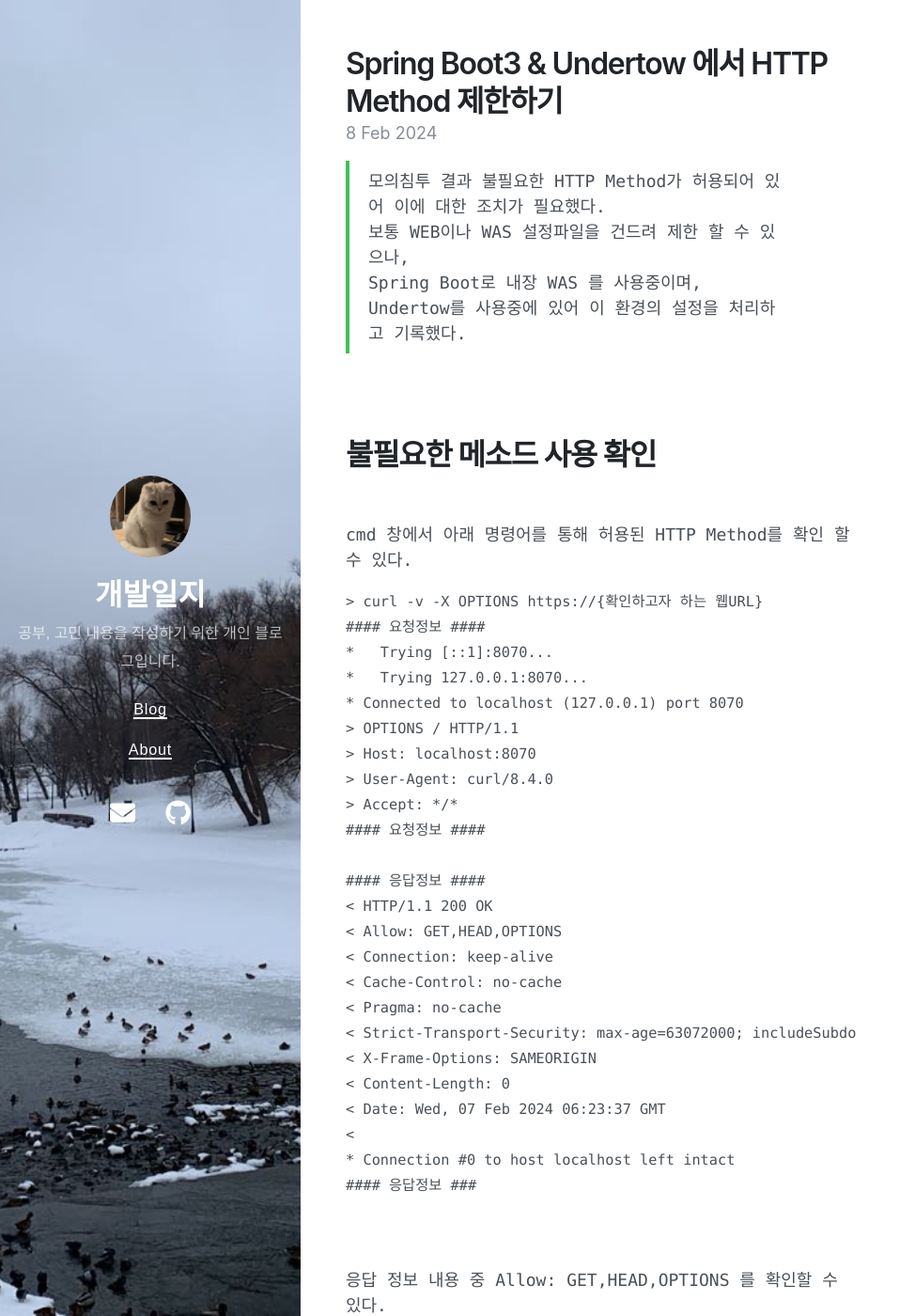
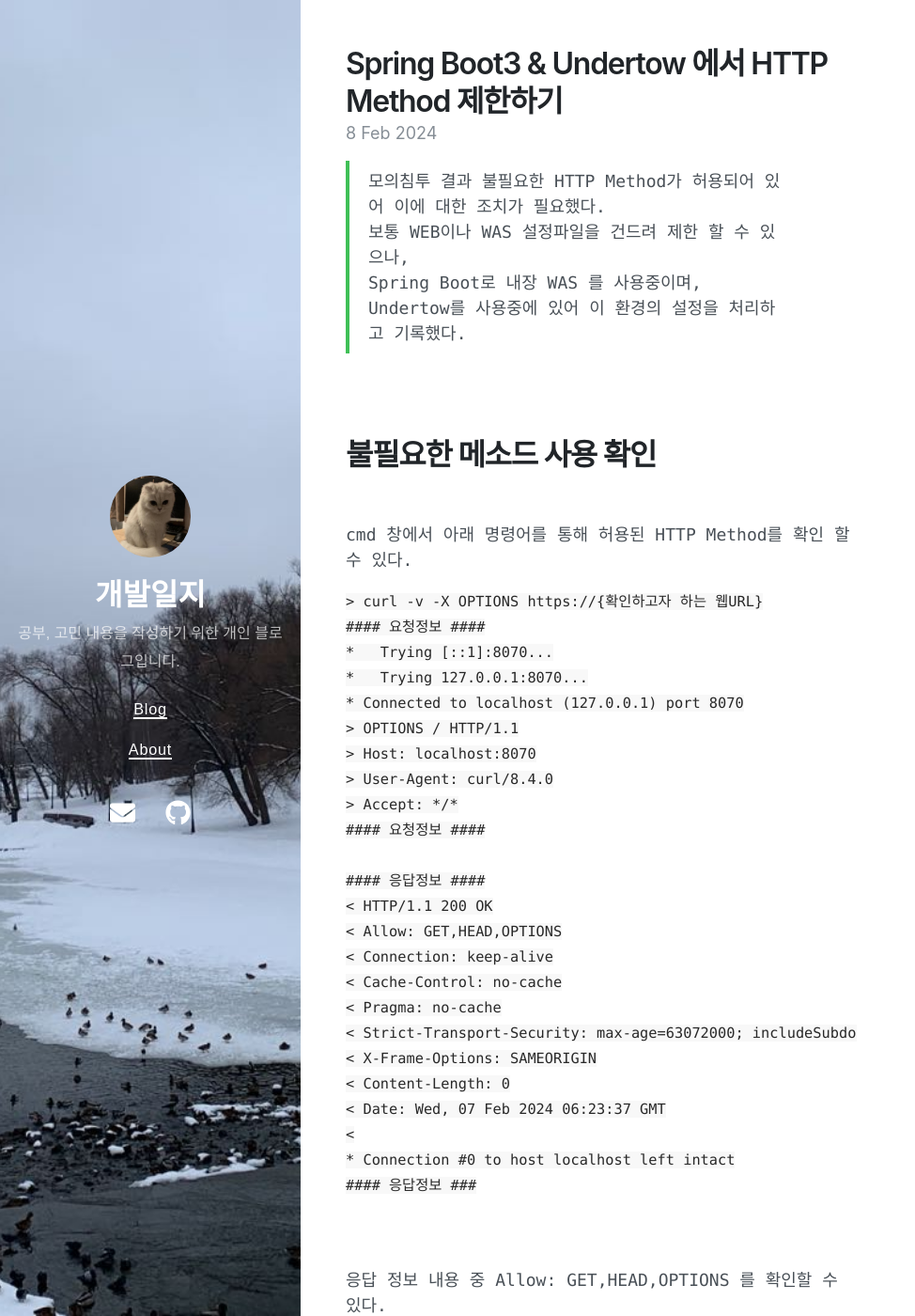
Before and after one commit to sykimtropical/tropical.github.io, a Jekyll site: the page built from _posts/2024-02-08-Spring Boot3 & Undertow 에서 HTTP Method 제한하기.md, in a window 1280 px wide and 1400 px high. Shown: the whole window at 94% size, without its empty margins (0-974 px from the left). Built offline with Jekyll 4.4.1, drawn with Linux system fonts in a browser that asks for light colours; nearby versions of some CDN libraries; some web fonts are replaced.

Commit message:
코드블록 스타일 수정

```diff
--- a/_sass/_syntax-dark.scss
+++ b/_sass/_syntax-dark.scss
@@ -86,3 +86,7 @@
 .highlight .ss {
   color: #83a598;
 }
+.language-cmd {
+  color: #fbf1c7;
+  background-color: #282828;
+}
--- a/_sass/_syntax-light.scss
+++ b/_sass/_syntax-light.scss
@@ -86,3 +86,7 @@
 .highlight .ss {
   color: #076678;
 }
+.language-cmd {
+  color: #282828;
+  background-color: #f8f8f8;
+}
```
